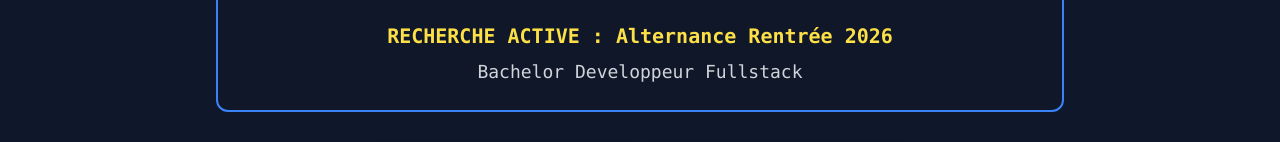
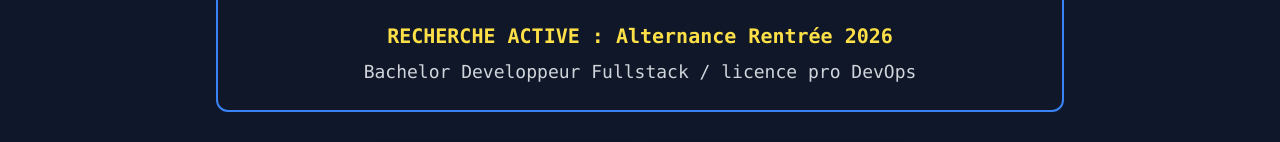
Before and after one commit to rf69100/mon-portfolio, a React (Create React App) app: page / in a window 1280 px wide. Shown: the part 472-614 px from the top of the page. Built offline with nearby package versions, Linux system fonts and the light colour scheme; no server answers.

Commit message:
ajout du projet b2lp

```diff
--- a/src/data/contact.js
+++ b/src/data/contact.js
@@ -2,7 +2,7 @@ export const contact = {
   title: 'Me Contacter',
   subtitle: 'Prêt pour une collaboration ?',
   mission: {
-    title: 'Alternance Développeur Fullstack',
+    title: 'Alternance Développeur Fullstack / licence pro DevOps',
     dates: 'Rentrée 2026 (rythme entreprise/école)',
   },
   availability: {
--- a/src/data/hero.js
+++ b/src/data/hero.js
@@ -7,9 +7,9 @@ export const hero = {
     "Développeur web passionné par la création d'applications modernes et performantes. Expérience concrète en React, Laravel et gestion de projets fullstack.",
   techs: 'React • Laravel',
   formation: 'BTS SIO SLAM • 2024-2026',
-  context: "En recherche dd'une alternance pour 2026",
+  context: "En recherche d'une alternance pour 2026",
   searchStatus: 'RECHERCHE ACTIVE : Alternance Rentrée 2026',
-  searchDetails: 'Bachelor Developpeur Fullstack',
+  searchDetails: 'Bachelor Developpeur Fullstack / licence pro DevOps',
   cta: {
     primary: {
       text: 'Télécharger CV',
--- a/src/data/personal.js
+++ b/src/data/personal.js
@@ -9,5 +9,5 @@ export const personalInfo = {
   github: 'https://github.com/rf69100',
   initials: 'RF',
   tagline:
-    'Étudiant BTS SIO SLAM • Recherche alternance Bachelor Developpeur Fullstack 2026',
+    'Étudiant BTS SIO SLAM • Recherche alternance Bachelor Developpeur Fullstack / licence pro DevOps 2026',
 };
--- a/src/data/projects.js
+++ b/src/data/projects.js
@@ -21,14 +21,14 @@ export const projects = [
   },
   {
     id: 2,
-    title: 'Spotify Album finder',
+    title: 'monBlog',
     category: 'web',
     description:
-      "Application web pour explorer la discographie complète des artistes via l'API Spotify avec interface moderne et responsive.",
-    github: 'https://github.com/rf69100/album_finder_spotify',
-    link: '/spotify-finder/',
-    techs: ['React', 'Spotify API', 'Bootstrap', 'CSS3'],
-    image: 'https://images.unsplash.com/photo-1493225457124-a3eb161ffa5f?w=800&q=80',
+      "Application de blog construite avec Next.js (React) pour le frontend et une API Laravel pour le backend. Supporte SSR/SSG, authentification, éditeur Markdown, gestion des articles et commentaires. Déployée sur Vercel.",
+    github: 'https://github.com/rf69100/monBlogNextjs',
+    link: 'https://b2lp-ryan.vercel.app/',
+    techs: ['Next.js', 'React', 'Laravel', 'API', 'Vercel', 'Tailwind CSS'],
+    image: 'https://images.unsplash.com/photo-1504805572947-34fad45aed93?w=800&q=80',
     new: false,
   },
   {
```
Also changed, not shown: 1 other file (tests, documents, lock files or other folders).
